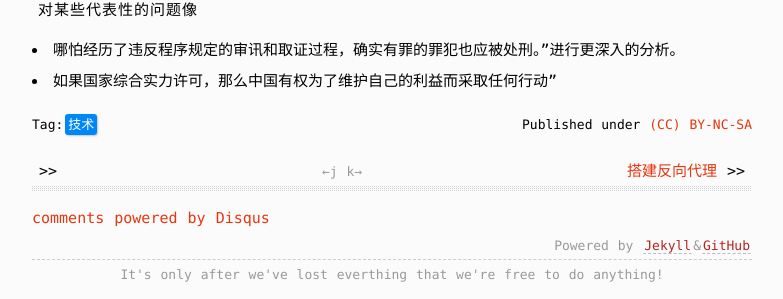
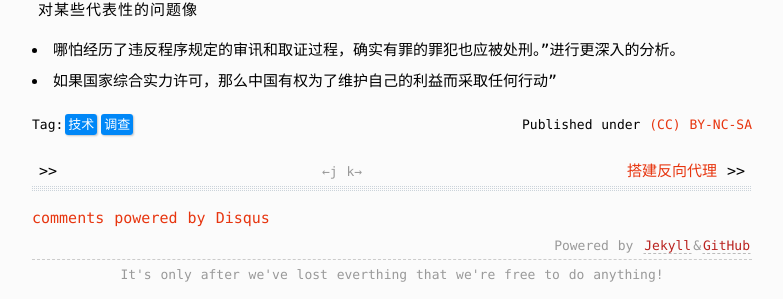
Before and after one commit to xavierskip/xavierskip.github.io, a Jekyll site: the page built from _posts/2015-05-03-politics-coordinate.md, in a window 1280 px wide and 900 px high, scrolled down 29732 px. Shown: the part 598-897 px from the top of the window, without its empty margins (248-1031 px from the left). Built offline with Jekyll 4.4.1, drawn with Linux system fonts in a browser that asks for light colours; comment, search, counter and statistics services are not loaded.

Commit message:
add tags

```diff
--- a/_posts/2015-05-03-politics-coordinate.md
+++ b/_posts/2015-05-03-politics-coordinate.md
@@ -3,6 +3,7 @@ layout: post
 title: 对“中国政治坐标系测试”进行数据分析
 tags:
 - 技术
+- 调查
 ---
 
 [中国政治坐标系测试](http://zuobiao.me/)
```
